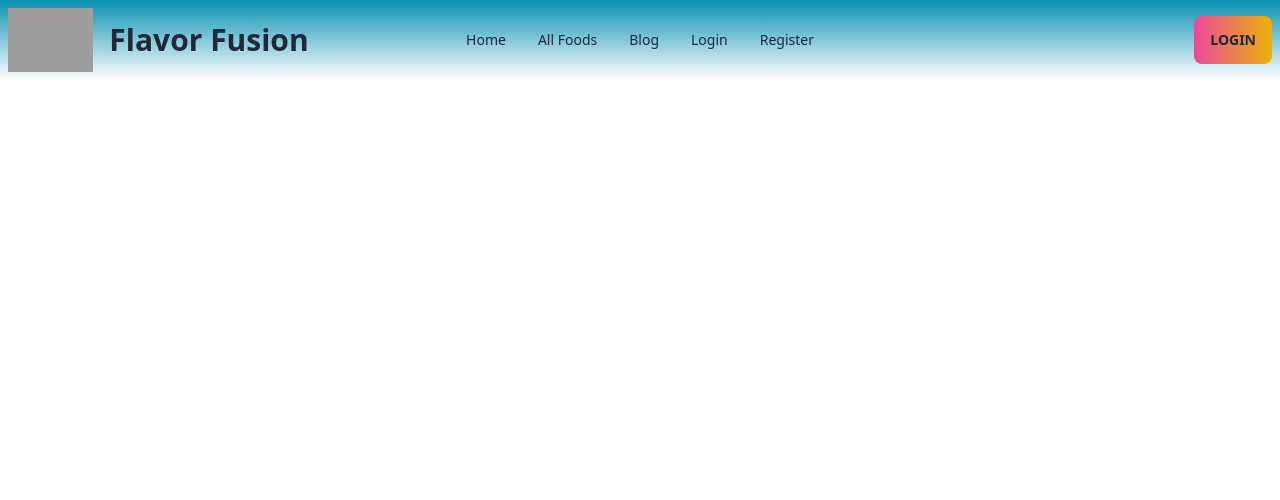
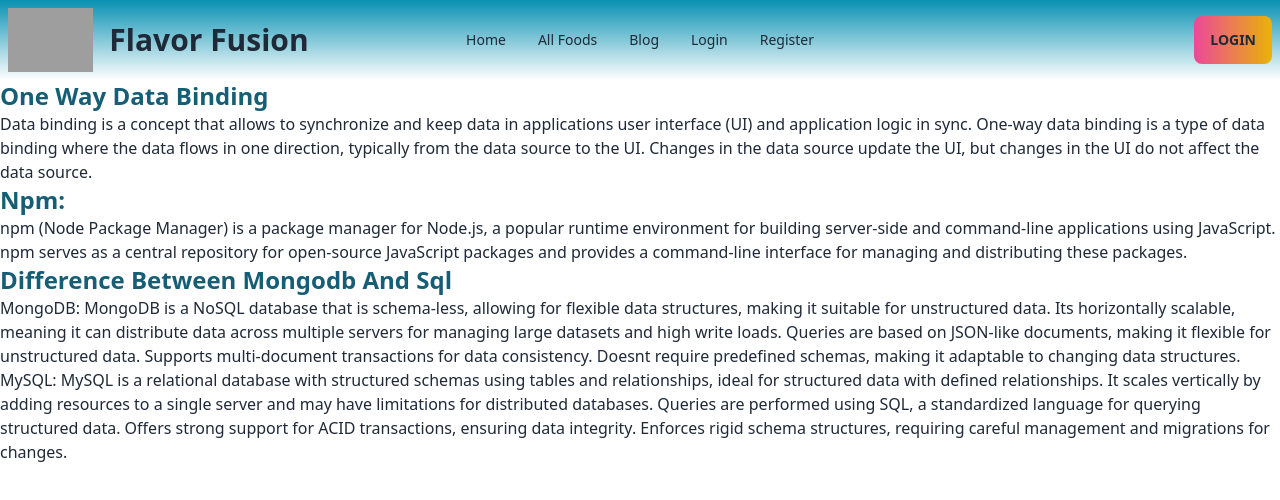
Before and after one commit to Galib-23/Flavor-Fusion, a React (Vite) app: page /blog in a window 1280 px wide. Shown: the top 500 px of the page. Built offline with nearby package versions, Linux system fonts and the light colour scheme; no server answers; grey boxes are pictures that could not be loaded.

Commit message:
Blog added

```diff
--- a/src/Pages/Blog.jsx
+++ b/src/Pages/Blog.jsx
@@ -1,8 +1,28 @@
 
 const Blog = () => {
     return (
-        <div>
+        <div className="md:container mx-auto">
+            <h2 className="text-2xl font-bold text-cyan-800">One Way Data Binding</h2>
+            <p>Data binding is a concept that allows to synchronize and keep data in  applications user interface (UI) and application logic in sync. One-way data binding is a type of data binding where the data flows in one direction, typically from the data source to the UI. Changes in the data source update the UI, but changes in the UI do not affect the data source.</p>
+            <h2 className="text-2xl font-bold text-cyan-800">Npm:</h2>
+            <p>npm (Node Package Manager) is a package manager for Node.js, a popular runtime environment for building server-side and command-line applications using JavaScript. npm serves as a central repository for open-source JavaScript packages and provides a command-line interface for managing and distributing these packages.</p>
+            <h2 className="text-2xl font-bold text-cyan-800">Difference Between Mongodb And Sql</h2>
+            <p>
+                MongoDB:
 
+                MongoDB is a NoSQL database that is schema-less, allowing for flexible data structures, making it suitable for unstructured data.
+                Its horizontally scalable, meaning it can distribute data across multiple servers for managing large datasets and high write loads.
+                Queries are based on JSON-like documents, making it flexible for unstructured data.
+                Supports multi-document transactions for data consistency.
+                Doesnt require predefined schemas, making it adaptable to changing data structures.
+                MySQL:
+
+                MySQL is a relational database with structured schemas using tables and relationships, ideal for structured data with defined relationships.
+                It scales vertically by adding resources to a single server and may have limitations for distributed databases.
+                Queries are performed using SQL, a standardized language for querying structured data.
+                Offers strong support for ACID transactions, ensuring data integrity.
+                Enforces rigid schema structures, requiring careful management and migrations for changes.
+            </p>
         </div>
     );
 };
```
